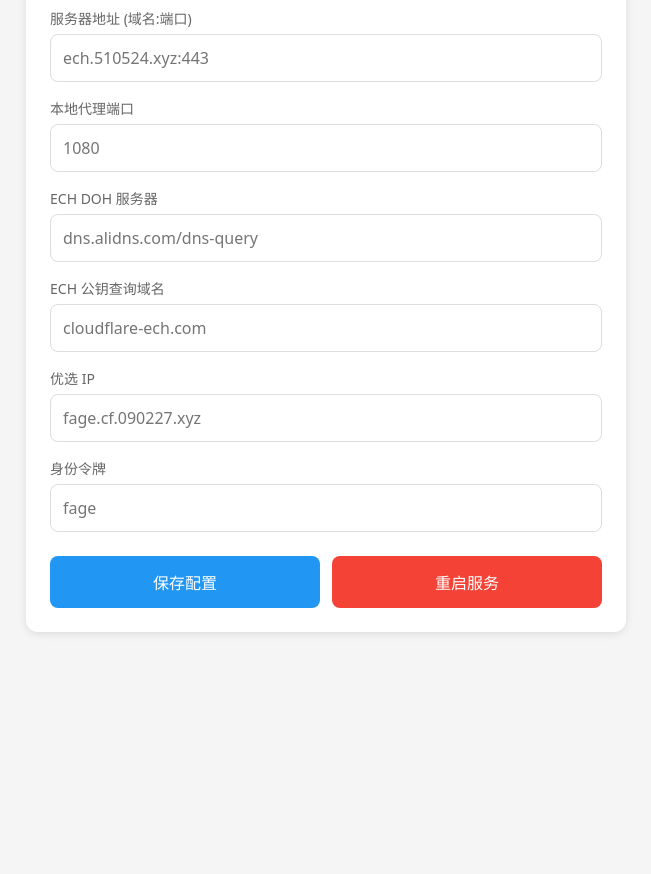
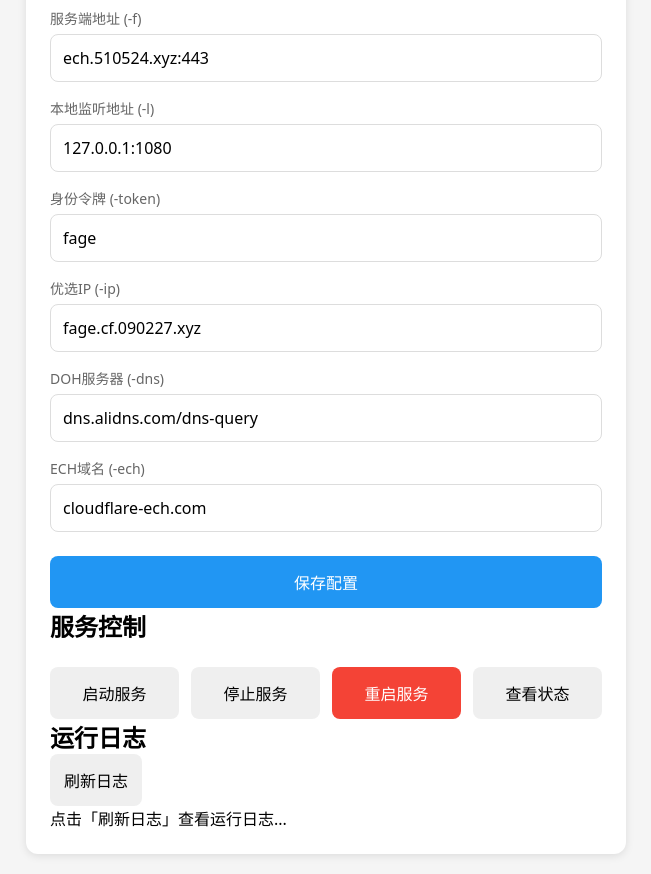
Before and after one commit to qinagfawu/ech-wk-ksu-auto, a plain HTML site: page module/webroot/index.html in a window 1280 px wide. Shown: the part 95-969 px from the top of the page, without its empty margins (314-965 px from the left). Before the commit the page ends 800 px from the top, so only its background shows below. Drawn offline with Linux system fonts and the light colour scheme.

Commit message:
Update index.html

```diff
--- a/module/webroot/index.html
+++ b/module/webroot/index.html
@@ -3,39 +3,64 @@
 <head>
   <meta charset="UTF-8">
   <meta name="viewport" content="width=device-width, initial-scale=1.0">
-  <title>ECH-Workers 配置</title>
+  <title>ECH-Workers 配置管理</title>
   <link rel="stylesheet" href="style.css">
 </head>
 <body>
   <div class="container">
-    <h1>ECH-Workers 配置</h1>
+    <h1>ECH-Workers 配置管理</h1>
+
+    <!-- 配置表单 -->
+    <div class="form-section">
       <div class="form-item">
-      <label>服务器地址 (域名:端口)</label>
-      <input type="text" id="server_addr" placeholder="ech.510524.xyz:443">
+        <label>服务端地址 (-f)</label>
+        <input type="text" id="server_addr" placeholder="ech.510524.xyz:443" value="ech.510524.xyz:443">
       </div>
       <div class="form-item">
-      <label>本地代理端口</label>
-      <input type="number" id="local_port" placeholder="1080">
+        <label>本地监听地址 (-l)</label>
+        <input type="text" id="local_port" placeholder="127.0.0.1:1080" value="127.0.0.1:1080">
       </div>
       <div class="form-item">
-      <label>ECH DOH 服务器</label>
-      <input type="text" id="doh_server" placeholder="dns.alidns.com/dns-query">
+        <label>身份令牌 (-token)</label>
+        <input type="text" id="token" placeholder="fage" value="fage">
       </div>
       <div class="form-item">
-      <label>ECH 公钥查询域名</label>
-      <input type="text" id="ech_domain" placeholder="cloudflare-ech.com">
+        <label>优选IP (-ip)</label>
+        <input type="text" id="preferred_ip" placeholder="fage.cf.090227.xyz" value="fage.cf.090227.xyz">
       </div>
       <div class="form-item">
-      <label>优选 IP</label>
-      <input type="text" id="preferred_ip" placeholder="fage.cf.090227.xyz">
+        <label>DOH服务器 (-dns)</label>
+        <input type="text" id="doh_server" placeholder="dns.alidns.com/dns-query" value="dns.alidns.com/dns-query">
       </div>
       <div class="form-item">
-      <label>身份令牌</label>
-      <input type="text" id="token" placeholder="fage">
+        <label>ECH域名 (-ech)</label>
+        <input type="text" id="ech_domain" placeholder="cloudflare-ech.com" value="cloudflare-ech.com">
       </div>
+
+      <!-- 配置操作按钮 -->
       <div class="btn-group">
         <button id="save">保存配置</button>
+      </div>
+    </div>
+
+    <!-- 服务控制区域 -->
+    <div class="control-section">
+      <h2>服务控制</h2>
+      <div class="btn-group">
+        <button id="start">启动服务</button>
+        <button id="stop">停止服务</button>
         <button id="restart">重启服务</button>
+        <button id="status">查看状态</button>
+      </div>
+    </div>
+
+    <!-- 日志查看区域 -->
+    <div class="log-section">
+      <h2>运行日志</h2>
+      <button id="refreshLog">刷新日志</button>
+      <div class="log-box" id="logContent">
+        点击「刷新日志」查看运行日志...
+      </div>
     </div>
   </div>
   <script src="app.js"></script>
```
Lines whose indentation alone changed are shown as unchanged.
